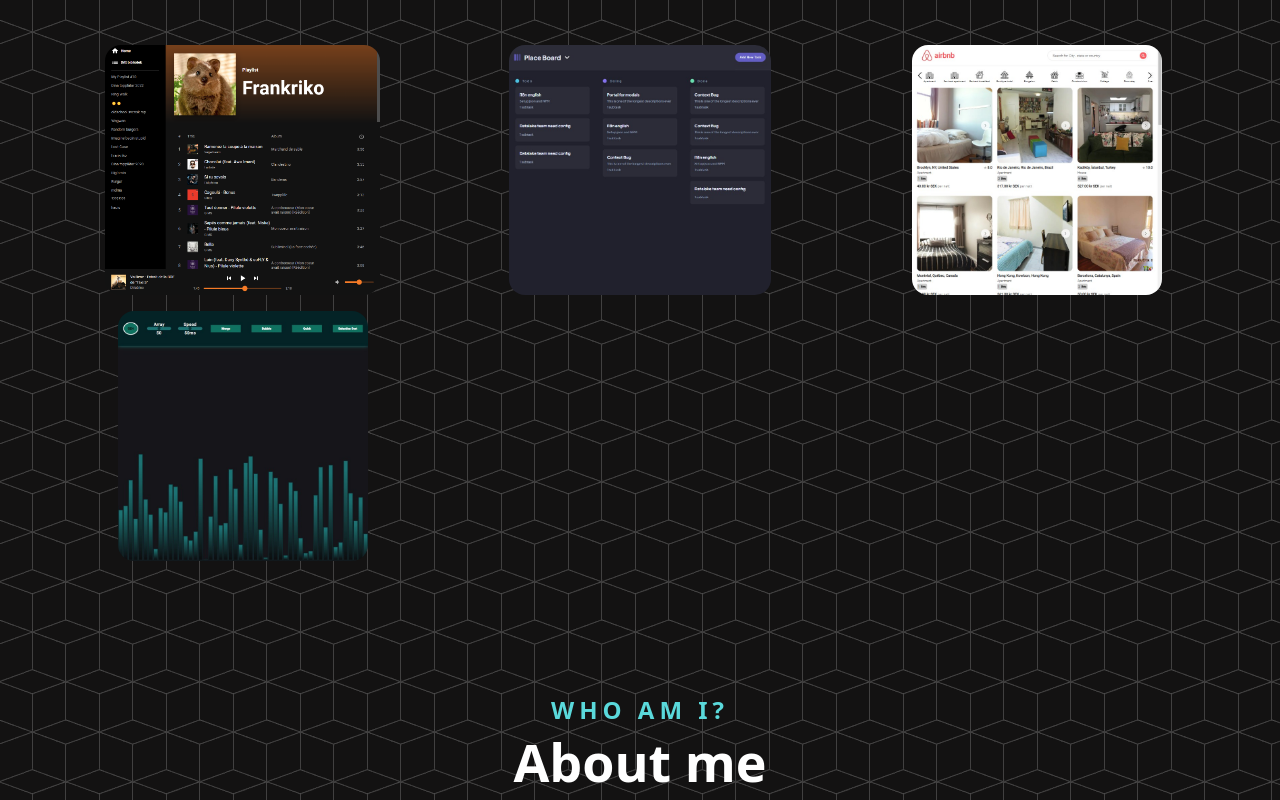
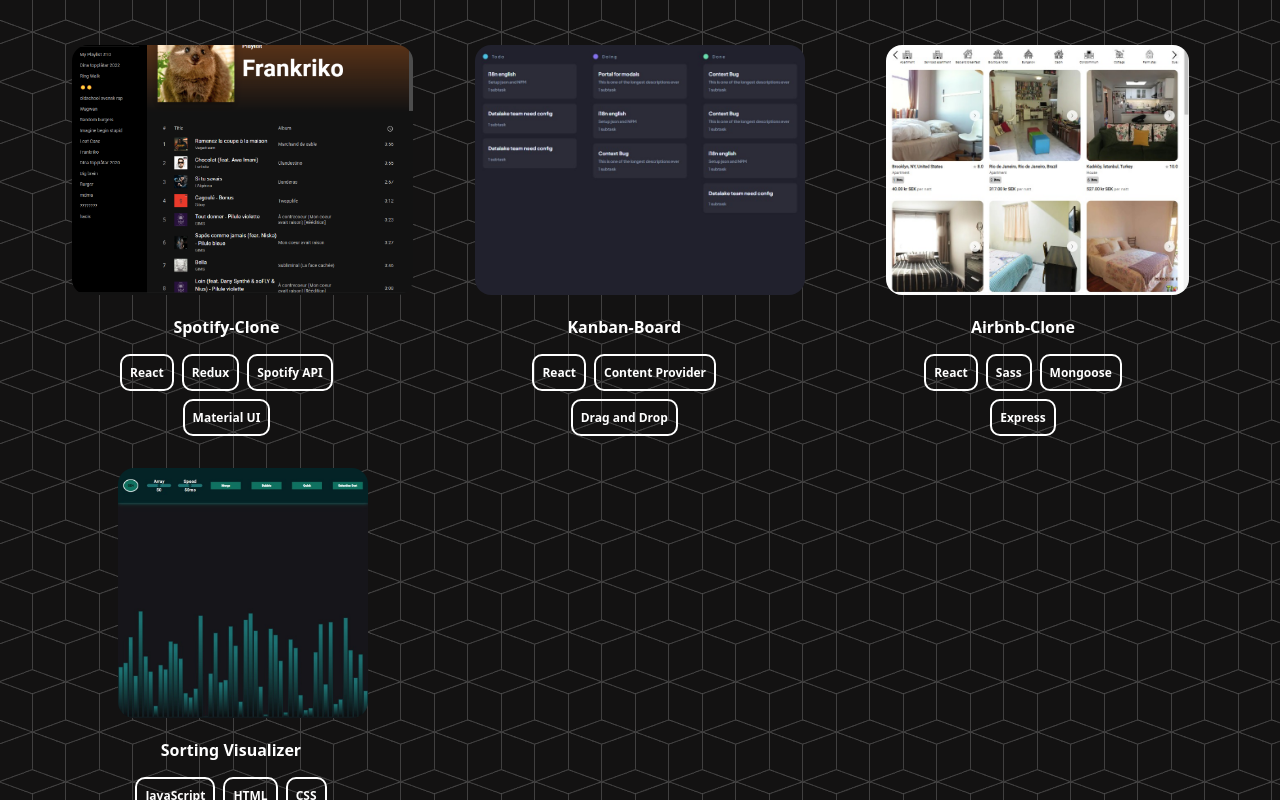
Before and after one commit to Haco11/Portfolio-React, a React (Create React App) app: page / in a window 1280 px wide. Shown: the part 1781-2581 px from the top of the page. Built offline with nearby package versions, Linux system fonts and the light colour scheme.

Commit message:
Project css updated

```diff
--- a/src/Component/Portfolio/Portfolio.jsx
+++ b/src/Component/Portfolio/Portfolio.jsx
@@ -7,6 +7,7 @@
 
 const Portfolio = () => {
   return (
+    <>
       <div className="container" id="portfolio">
         <motion.div
           initial={{ opacity: 0 }}
@@ -48,19 +49,22 @@
                         <FiEye />
                       </motion.a>
                     </div>
+                  </motion.div>
+                  <div className="portfolio__info">
                     <h4 className="hoverLayer__title">{work.name}</h4>
                     <div className="hoverLayer__tags">
                       {work.tag.map((r, ind) => {
                         return <span className="tag">{r}</span>;
                       })}
                     </div>
-                </motion.div>
+                  </div>
                 </div>
               );
             })
             .reverse()}
         </motion.div>
       </div>
+    </>
   );
 };
 
--- a/src/Component/Portfolio/Portfolio.scss
+++ b/src/Component/Portfolio/Portfolio.scss
@@ -16,7 +16,6 @@
 
   .workImage {
     max-width: 380px;
-    height: 250px;
     border-radius: 1rem;
     margin-left: auto;
     margin-right: auto;
@@ -24,10 +23,18 @@
     @media screen and (max-width: 600px) {
       max-width: 350px;
     }
-
+    .portfolio__info {
+      position: relative;
+      z-index: 200;
+      display: flex;
+      justify-content: center;
+      flex-direction: column;
+      padding: 0.5rem;
+      width: 100%;
+    }
     img {
       width: 100%;
-      height: 100%;
+      height: 250px;
       object-fit: cover;
       border-radius: 1rem;
     }
@@ -53,6 +60,11 @@
       }
       &__title {
         color: $white;
+        display: flex;
+        align-items: center;
+        justify-content: center;
+        width: 90%;
+        padding: 0.5rem;
       }
       &__tags {
         padding: 0.5rem;
```
Lines whose indentation alone changed are shown as unchanged.
